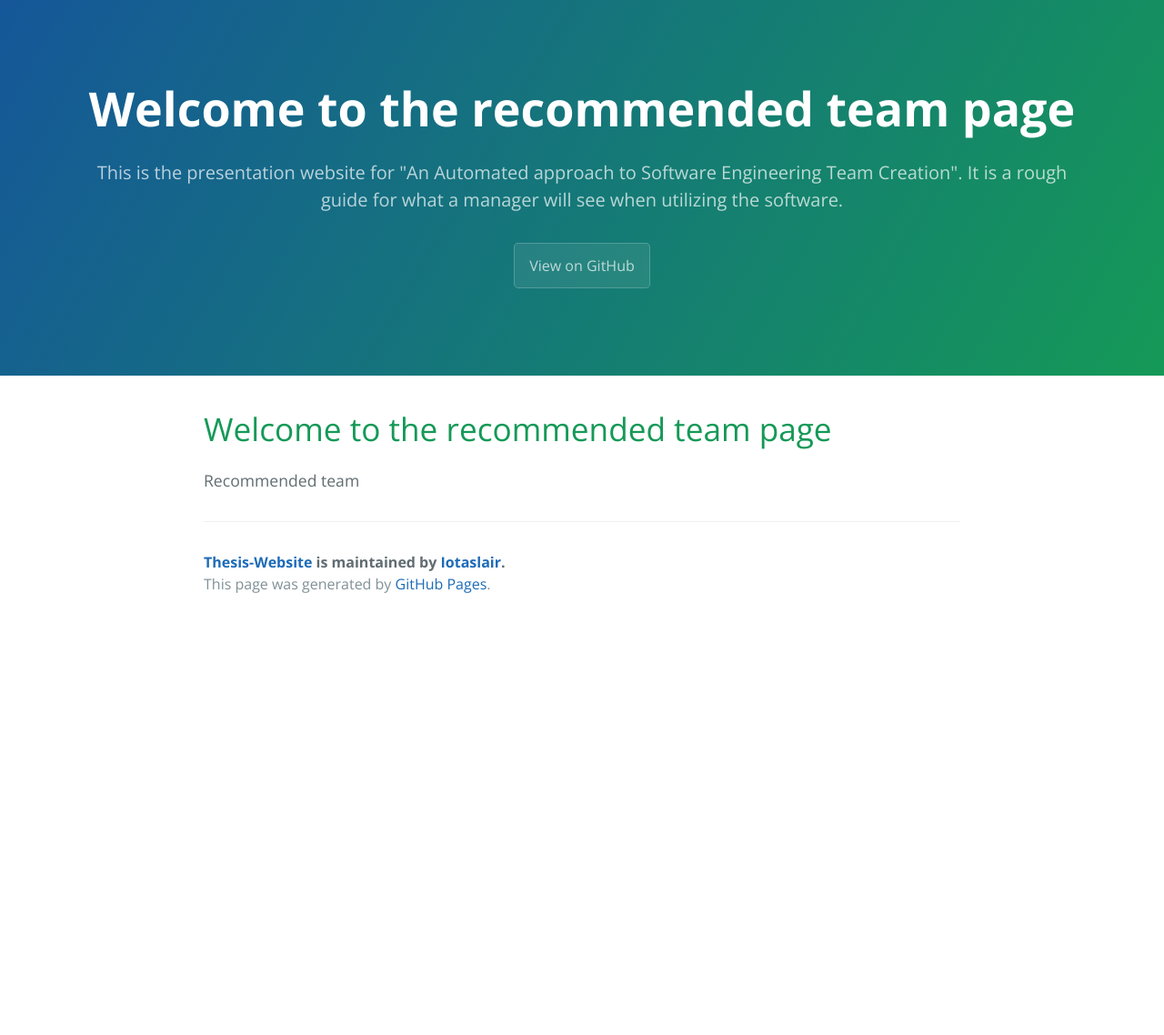
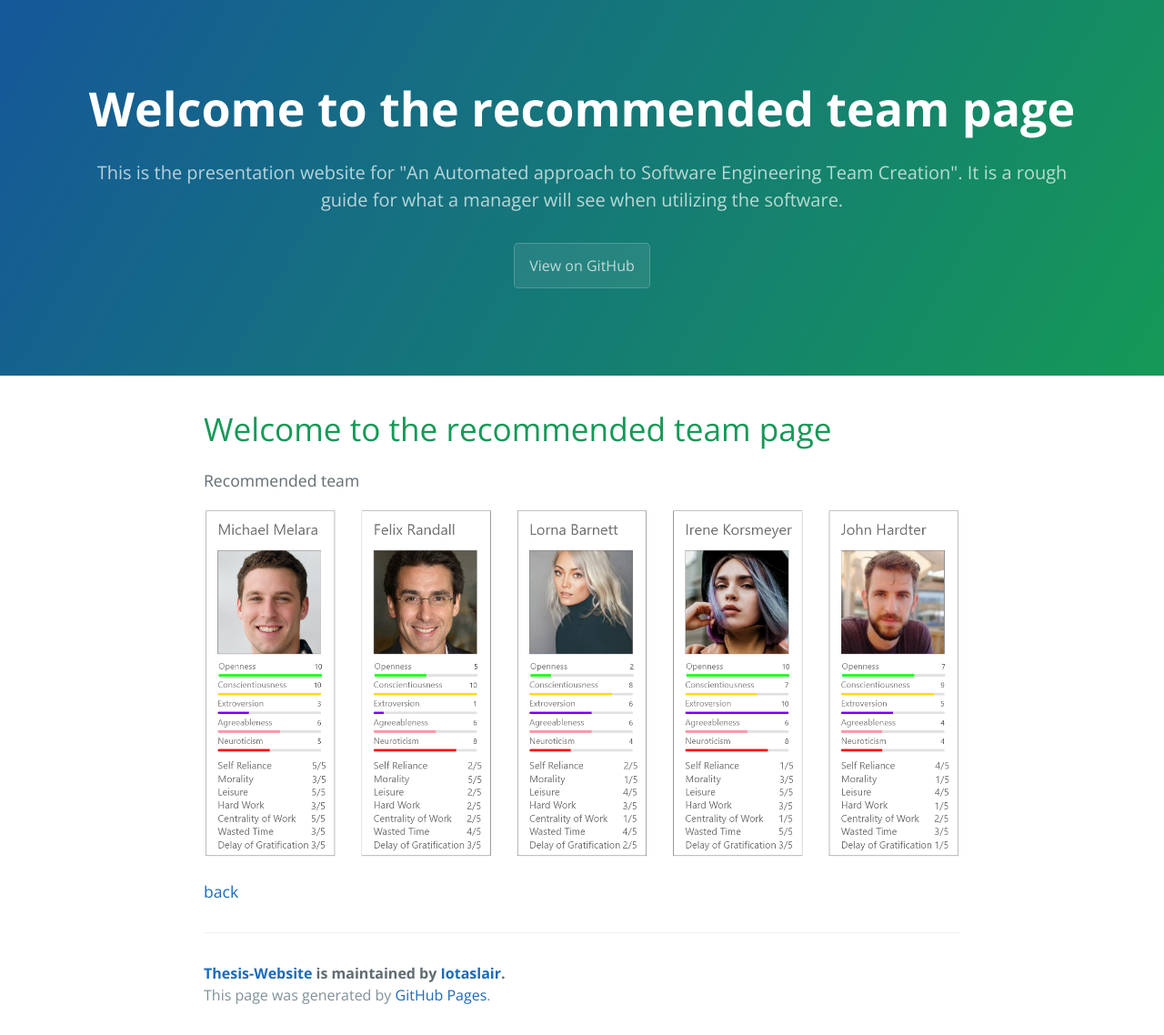
Before and after one commit to Iotaslair/Thesis-Website, a Jekyll site: the page built from team.md, in a window 1280 px wide. Shown: the whole page at 91% size. Built offline with Jekyll 4.4.1, drawn with Linux system fonts in a browser that asks for light colours; our own code applies the rules of GitHub Pages for plain Markdown files; before the commit the page ends 900 px from its top, so only the background shows below that.

Commit message:
Added Team page

```diff
--- a/team.md
+++ b/team.md
@@ -6,3 +6,7 @@ layout: default
 # Welcome to the recommended team page
 
 Recommended team
+
+![Recommended team](/Teams.png)
+
+[back](./)
```
Also changed, not shown: index.md (+1 -1 lines), Teams.png (added).
